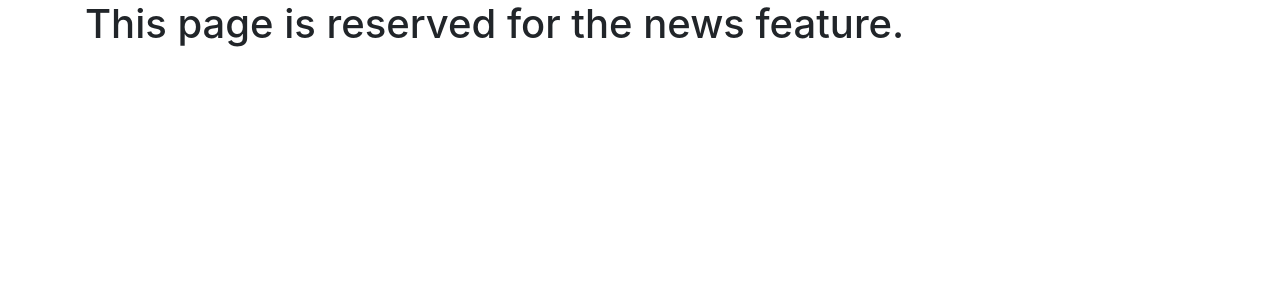
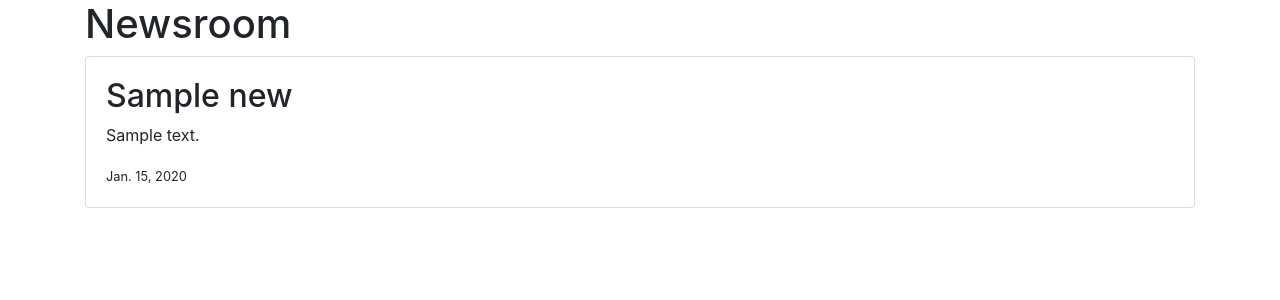
Before and after one commit to loyihsu/GadgetGateway, a Django app: page /gadget-gateway/news/ in a window 1280 px wide. Shown: the part 56-356 px from the top of the page. Run offline with Django 3.2, Linux system fonts and the light colour scheme; tables that the repository leaves empty hold one stand-in row (values such as "Sample post"); some libraries are stand-ins or nearby versions.

Commit message:
Add newsroom implementation.

```diff
--- a/gadgetgateway/views.py
+++ b/gadgetgateway/views.py
@@ -7,7 +7,7 @@ from django.contrib.auth.decorators import login_required
 from django.core.paginator import Paginator, EmptyPage, PageNotAnInteger
 
 from gadgetgateway.forms import ProductForm , UserForm, UserProfileForm, CommentForm
-from gadgetgateway.models import Category, Comment, Product
+from gadgetgateway.models import Category, Comment, Product, News
 from datetime import datetime
 
 # Create your views here.
@@ -33,8 +33,8 @@ def about(request):
     return render(request, 'gadgetgateway/about.html', context=context_dict)
 
 def news(request):
-    # context_dict = {}
-    return render(request, 'gadgetgateway/news.html') #, context=context_dict)
+    context_dict = {'news_items': News.objects.all()}
+    return render(request, 'gadgetgateway/news.html', context=context_dict)
 
 def show_category(request, category_name_slug):
     context_dict = {}
--- a/templates/gadgetgateway/news.html
+++ b/templates/gadgetgateway/news.html
@@ -11,6 +11,19 @@ News
 
 {% block body_block %}
 <div class="container">
-    <h1>This page is reserved for the news feature.</h1>
+    <h1>Newsroom</h1>
+    {% if news_items %}
+        {% for item in news_items %}
+        <div class="card">
+            <div class="card-body">
+                <h2>{{ item.title }}</h2>
+                <p>{{item.content}}</p>
+                <small>{{item.date}}</small>
+            </div>
+        </div>
+        {% endfor %}
+    {% else %}
+    <p>There is no news items to show!</p>
+    {% endif %}
 </div>
 {% endblock %}
```
